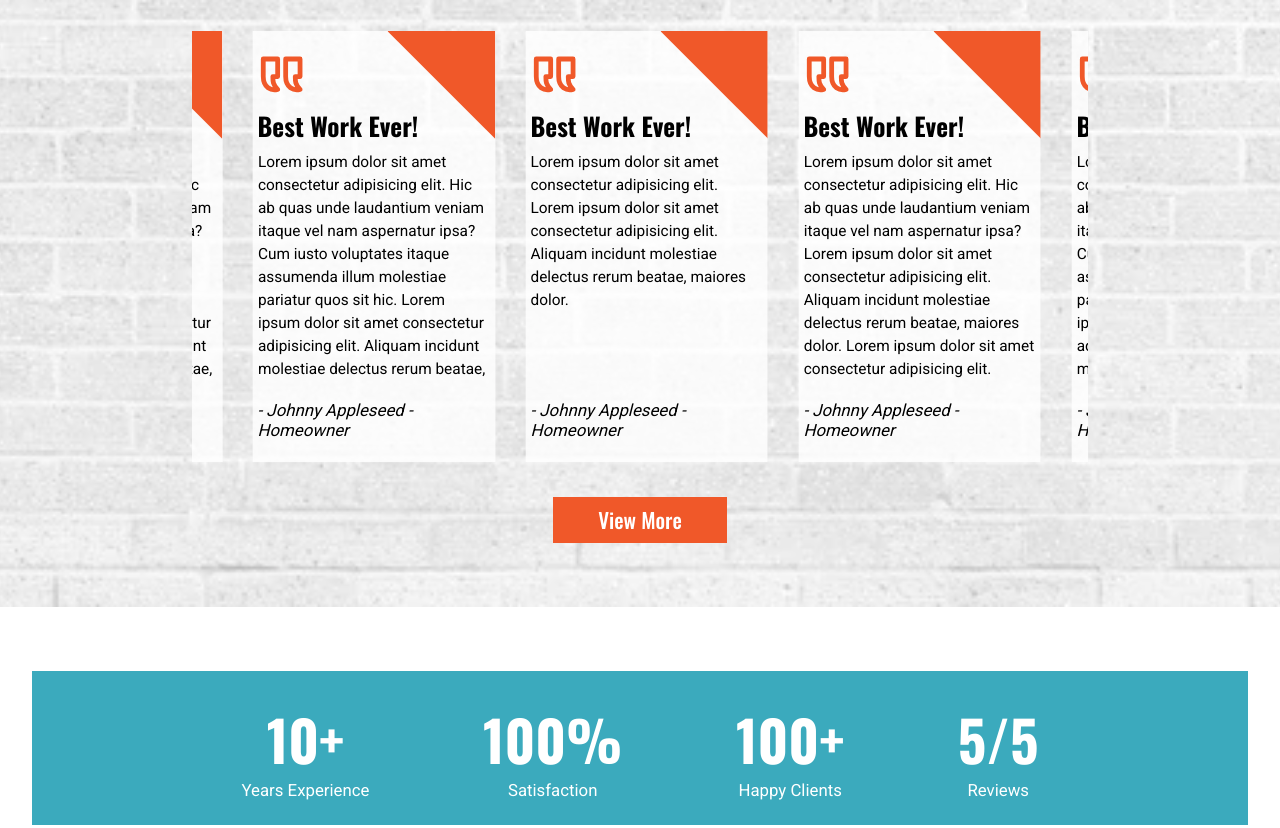
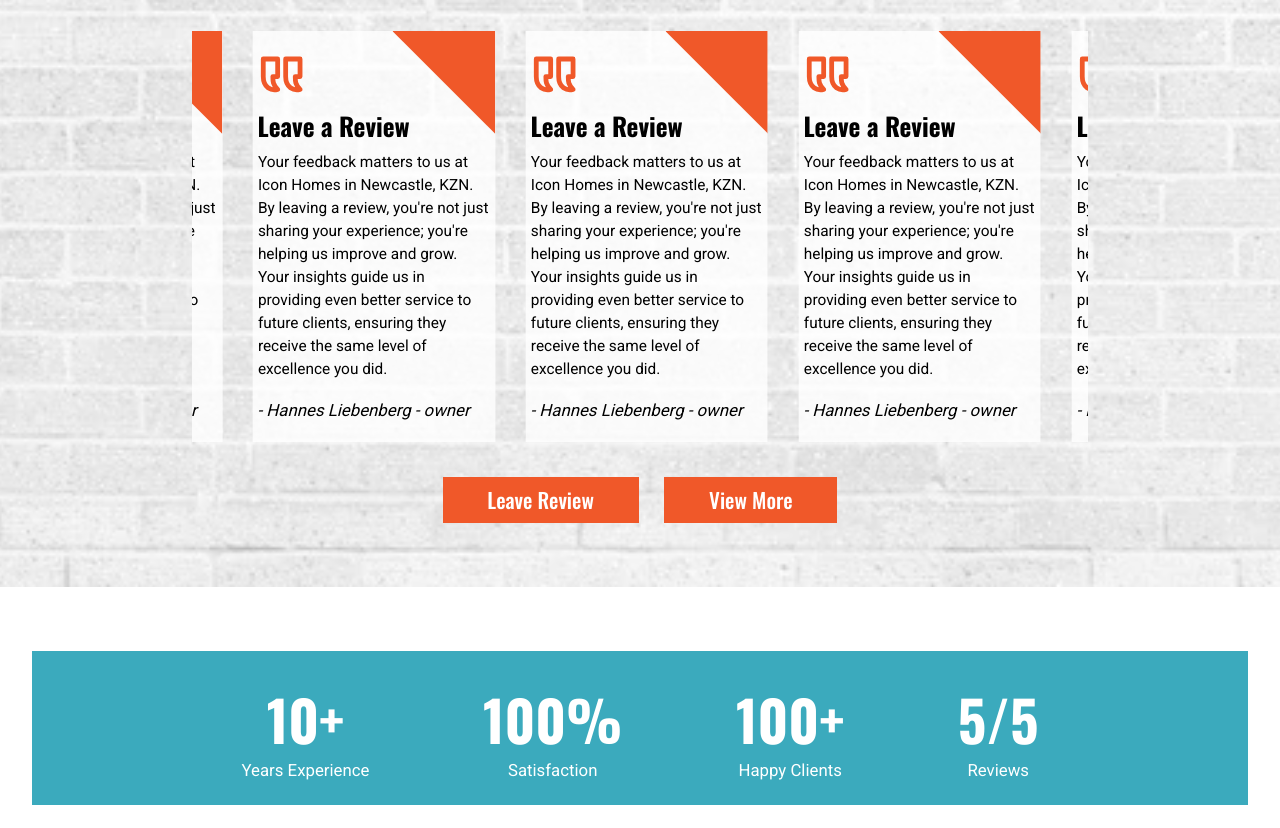
Before and after one commit to wbojczuk/iconhomes, a Next.js app: page / in a window 1280 px wide. Shown: the part 1215-2043 px from the top of the page. Built offline with nearby package versions, Linux system fonts and the light colour scheme; no server answers.

Commit message:
added stuff

```diff
--- a/src/app/(mainsite)/components/aboutpage/InlineReviews/inlinereviews.module.css
+++ b/src/app/(mainsite)/components/aboutpage/InlineReviews/inlinereviews.module.css
@@ -61,4 +61,7 @@
     .reviewSlider{
         width: 45%;
     }
+    .reviewsWrapper p{
+        height: 35vw !important;
+    }
 }
--- a/src/app/(mainsite)/components/homepage/InlineReviews/InlineReviews.tsx
+++ b/src/app/(mainsite)/components/homepage/InlineReviews/InlineReviews.tsx
@@ -46,6 +46,7 @@ export default function InlineReviews() {
            </Swiper>
         </div>
         <div className={`center ${styles.cta}`}>
+            <a target="_blank" className="main-link" href="https://www.facebook.com/profile.php?id=61550629542672&sk=reviews">Leave Review</a>
             <Link className="main-link" href={"/reviews"}>View More</Link>
         </div>
         <img style={{opacity: 0.3}} src="/img/brick-bg.webp" aria-hidden className="bg-img" />
--- a/src/app/(mainsite)/components/homepage/InlineReviews/inlinereviews.module.css
+++ b/src/app/(mainsite)/components/homepage/InlineReviews/inlinereviews.module.css
@@ -36,6 +36,7 @@
 
 .cta{
     padding-top: calc(var(--section-padding-bottom) * 0.5);
+    gap: 2vw;
     /* padding-bottom: var(--section-padding-bottom); */
 }
 
@@ -49,6 +50,9 @@
     .reviewSlider{
         width: 32%;
     }
+    .cta{
+        gap: 3vw;
+    }
 }
 
 /* MOBILE STYLES */
@@ -61,4 +65,11 @@
     .reviewSlider{
         width: 45%;
     }
+    .cta{
+        gap: 4vw;
+    }
+
+    .reviewsWrapper p{
+        height: 35vw !important;
+    }
 }
--- a/src/app/(mainsite)/data/reviewData.ts
+++ b/src/app/(mainsite)/data/reviewData.ts
@@ -2,54 +2,40 @@ import { reviewType } from "../../../../globals"
 
 const reviewData: reviewType[] = [
     {
-        name: "Johnny Appleseed",
-        role: "Homeowner",
-        title: "Best Work Ever!",
-        desc: `Lorem ipsum dolor sit amet consectetur adipisicing elit. Hic ab quas unde laudantium veniam itaque vel nam aspernatur ipsa? Cum iusto voluptates itaque assumenda illum molestiae pariatur quos sit hic.
-
-        Lorem ipsum dolor sit amet consectetur adipisicing elit. Aliquam incidunt molestiae delectus rerum beatae, maiores dolor.`
+        name: "Hannes Liebenberg",
+        role: "owner",
+        title: "Leave a Review",
+        desc: `Your feedback matters to us at Icon Homes in Newcastle, KZN. By leaving a review, you're not just sharing your experience; you're helping us improve and grow. Your insights guide us in providing even better service to future clients, ensuring they receive the same level of excellence you did.`
     },
     {
-        name: "Johnny Appleseed",
-        role: "Homeowner",
-        title: "Best Work Ever!",
-        desc: `Lorem ipsum dolor sit amet consectetur adipisicing elit. Hic ab quas unde laudantium veniam itaque vel nam aspernatur ipsa? Cum iusto voluptates itaque assumenda illum molestiae pariatur quos sit hic.
-
-        Lorem ipsum dolor sit amet consectetur adipisicing elit. Aliquam incidunt molestiae delectus rerum beatae, maiores dolor.`
+        name: "Hannes Liebenberg",
+        role: "owner",
+        title: "Leave a Review",
+        desc: `Your feedback matters to us at Icon Homes in Newcastle, KZN. By leaving a review, you're not just sharing your experience; you're helping us improve and grow. Your insights guide us in providing even better service to future clients, ensuring they receive the same level of excellence you did.`
     },
     {
-        name: "Johnny Appleseed",
-        role: "Homeowner",
-        title: "Best Work Ever!",
-        desc: `Lorem ipsum dolor sit amet consectetur adipisicing elit. Hic ab quas unde laudantium veniam itaque vel nam aspernatur ipsa? Cum iusto voluptates itaque assumenda illum molestiae pariatur quos sit hic.
-
-        Lorem ipsum dolor sit amet consectetur adipisicing elit. Aliquam incidunt molestiae delectus rerum beatae, maiores dolor.`
+        name: "Hannes Liebenberg",
+        role: "owner",
+        title: "Leave a Review",
+        desc: `Your feedback matters to us at Icon Homes in Newcastle, KZN. By leaving a review, you're not just sharing your experience; you're helping us improve and grow. Your insights guide us in providing even better service to future clients, ensuring they receive the same level of excellence you did.`
     },
     {
-        name: "Johnny Appleseed",
-        role: "Homeowner",
-        title: "Best Work Ever!",
-        desc: `Lorem ipsum dolor sit amet consectetur adipisicing elit.
-
-        Lorem ipsum dolor sit amet consectetur adipisicing elit. Aliquam incidunt molestiae delectus rerum beatae, maiores dolor.`
+        name: "Hannes Liebenberg",
+        role: "owner",
+        title: "Leave a Review",
+        desc: `Your feedback matters to us at Icon Homes in Newcastle, KZN. By leaving a review, you're not just sharing your experience; you're helping us improve and grow. Your insights guide us in providing even better service to future clients, ensuring they receive the same level of excellence you did.`
     },
     {
-        name: "Johnny Appleseed",
-        role: "Homeowner",
-        title: "Best Work Ever!",
-        desc: `Lorem ipsum dolor sit amet consectetur adipisicing elit. Hic ab quas unde laudantium veniam itaque vel nam aspernatur ipsa?
-
-        Lorem ipsum dolor sit amet consectetur adipisicing elit. Aliquam incidunt molestiae delectus rerum beatae, maiores dolor.
-        Lorem ipsum dolor sit amet consectetur adipisicing elit. Aliquam incidunt molestiae delectus rerum beatae, maiores dolor
-        Lorem ipsum dolor sit amet consectetur adipisicing elit. Aliquam incidunt molestiae delectus rerum beatae, maiores dolor`
+        name: "Hannes Liebenberg",
+        role: "owner",
+        title: "Leave a Review",
+        desc: `Your feedback matters to us at Icon Homes in Newcastle, KZN. By leaving a review, you're not just sharing your experience; you're helping us improve and grow. Your insights guide us in providing even better service to future clients, ensuring they receive the same level of excellence you did.`
     },
     {
-        name: "Johnny Appleseed",
-        role: "Homeowner",
-        title: "Best Work Ever!",
-        desc: `Lorem ipsum dolor sit amet consectetur adipisicing elit. Hic ab quas unde laudantium veniam itaque vel nam aspernatur ipsa? Cum iusto voluptates itaque assumenda illum molestiae pariatur quos sit hic.
-
-        Lorem ipsum dolor sit amet consectetur adipisicing elit. Aliquam incidunt molestiae delectus rerum beatae, maiores dolor.`
+        name: "Hannes Liebenberg",
+        role: "owner",
+        title: "Leave a Review",
+        desc: `Your feedback matters to us at Icon Homes in Newcastle, KZN. By leaving a review, you're not just sharing your experience; you're helping us improve and grow. Your insights guide us in providing even better service to future clients, ensuring they receive the same level of excellence you did.`
     },
 ]
 
```
